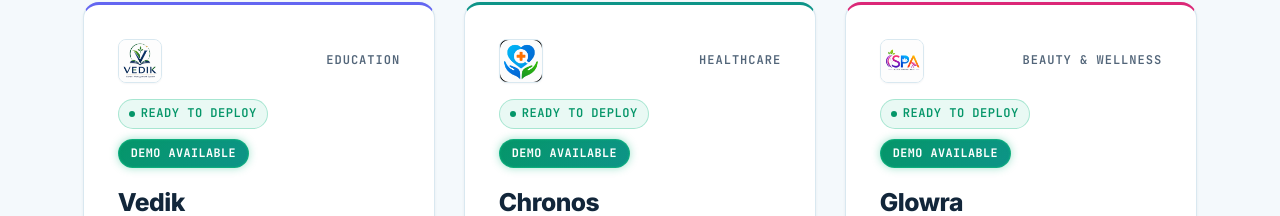
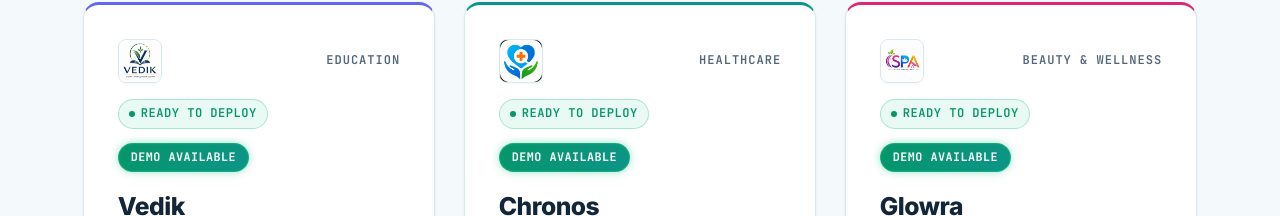
Before and after one commit to DigiTracks/DT-Portal, a React (Vite) app: page /products in a window 1280 px wide. Shown: the part 584-800 px from the top of the page. Built offline with nearby package versions, Linux system fonts and the light colour scheme.

Commit message:
Widen badge gap on product cards

```diff
--- a/src/styles/global.css
+++ b/src/styles/global.css
@@ -1778,7 +1778,7 @@ input, textarea, select {
   display: flex;
   align-items: center;
   flex-wrap: wrap;
-  gap: 10px;
+  gap: 14px;
   margin-bottom: 14px;
 }
 
```
